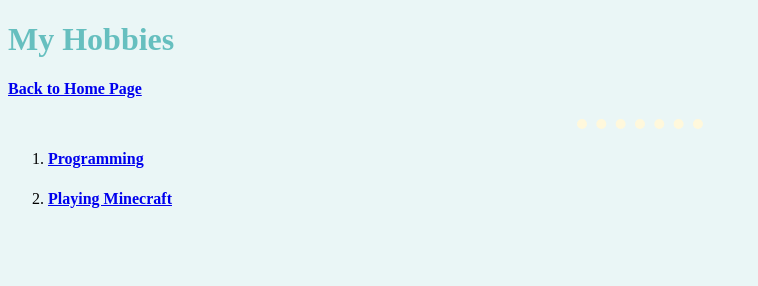
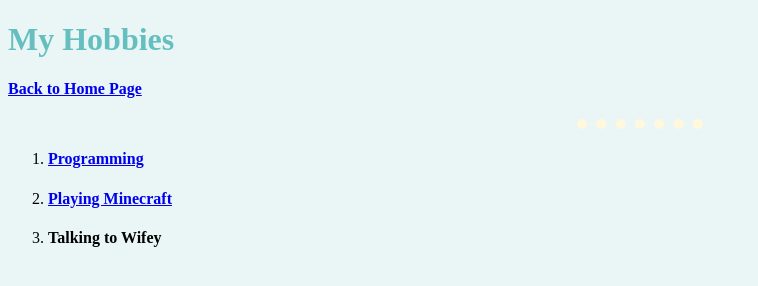
Before and after one commit to Daetrail/learninghowtocreatewebsites, a plain HTML site: page hobbies.html in a window 1280 px wide. Shown: the whole page, without its empty margins (0-758 px from the left). Drawn offline with Linux system fonts and the light colour scheme.

Commit message:
Add files via upload

```diff
--- a/hobbies.html
+++ b/hobbies.html
@@ -12,6 +12,7 @@
     <ol>
       <li><h4><a href="https://en.wikipedia.org/wiki/Computer_programming">Programming</a></h4></li>
       <li><h4><a href="https://www.minecraft.net/en-us">Playing Minecraft</a></h4></li>
+      <li><h4>Talking to Wifey</h4></li>
     </ol>
   </body>
 </html>
```
